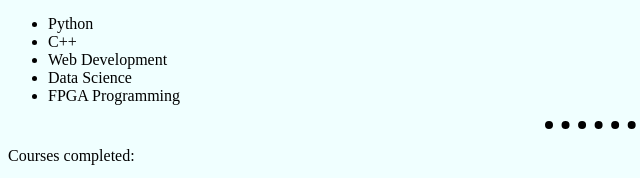
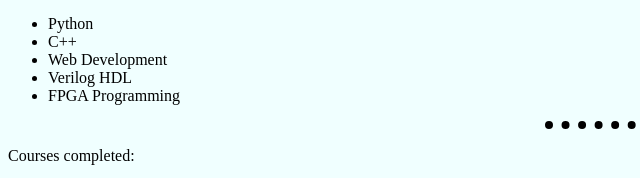
Before and after one commit to mark-aashish/mark-aashish, a website: page HTML/index.html in a window 1280 px wide. Shown: the part 366-544 px from the top of the page, 0-640 px from the left. Drawn offline with Linux system fonts and the light colour scheme.

```diff
--- a/HTML/index.html
+++ b/HTML/index.html
@@ -23,7 +23,7 @@
       <li>Python</li>
       <li>C++</li>
       <li>Web Development</li>
-      <li>Data Science</li>
+      <li>Verilog HDL</li>
       <li>FPGA Programming</li>
     </ul>
 
```
Also changed, not shown: HTML/package.json (added, +20 -0 lines), 2 other files.
